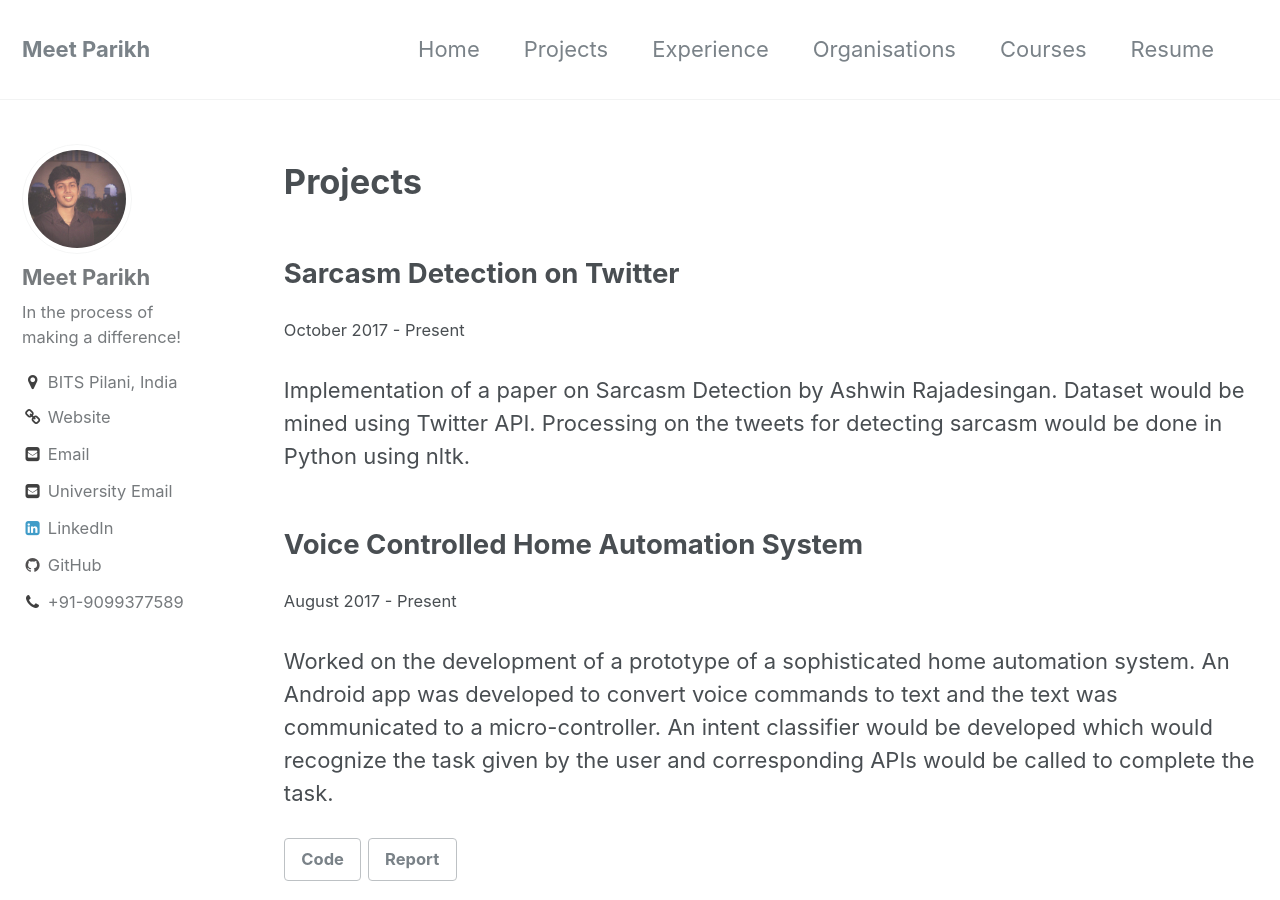
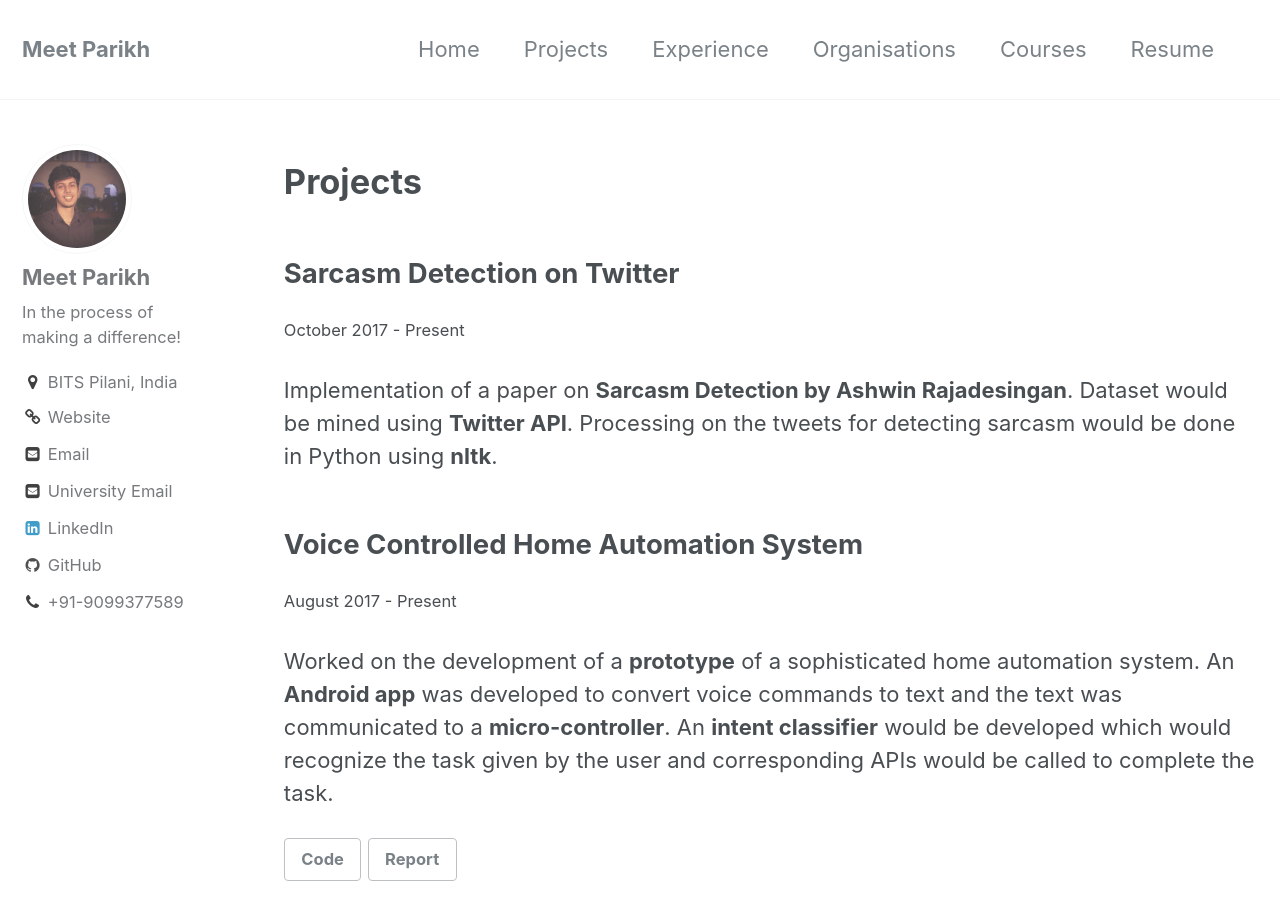
Before and after one commit to dhruvil009/mdp98.github.io, a Jekyll site: the page built from _pages/projects.md, in a window 1280 px wide and 900 px high. Built offline with Jekyll 4.4.1, drawn with Linux system fonts in a browser that asks for light colours.

```diff
--- a/_pages/projects.md
+++ b/_pages/projects.md
@@ -10,16 +10,16 @@ permalink: /projects/
 ## Sarcasm Detection on Twitter
 <small>October 2017 - Present</small>
 
-Implementation of a paper on Sarcasm Detection by Ashwin Rajadesingan.
-Dataset would be mined using Twitter API.
-Processing on the tweets for detecting sarcasm would be done in Python using nltk.
+Implementation of a paper on **Sarcasm Detection by Ashwin Rajadesingan**.
+Dataset would be mined using **Twitter API**.
+Processing on the tweets for detecting sarcasm would be done in Python using **nltk**.
 
 ## Voice Controlled Home Automation System
 <small>August 2017 - Present</small>
 
-Worked on the development of a prototype of a sophisticated home automation system.
-An Android app was developed to convert voice commands to text and the text was communicated to a micro-controller.
-An intent classifier would be developed which would recognize the task given by the user and corresponding APIs would be called to complete the task.
+Worked on the development of a **prototype** of a sophisticated home automation system.
+An **Android app** was developed to convert voice commands to text and the text was communicated to a **micro-controller**.
+An **intent classifier** would be developed which would recognize the task given by the user and corresponding APIs would be called to complete the task.
 
 [Code](https://github.com/mdp98/June){: .btn .btn--inverse} [Report](/home_automation_report/){: .btn .btn--inverse}
 
@@ -30,4 +30,4 @@ Interfaced and programmed an **Intel 80x86 processor** to develop a password bas
 Prepared a simulation of the same using **Proteus** software to test functionalities like setting password, opening door in case of correct password
 and sounding alarm in case of wrong password.
 
-[Code](){: .btn .btn--inverse} [Report](){: .btn .btn--inverse}
+[Code](){: .btn .btn--inverse} [Report](/door_security_report/){: .btn .btn--inverse}
```
